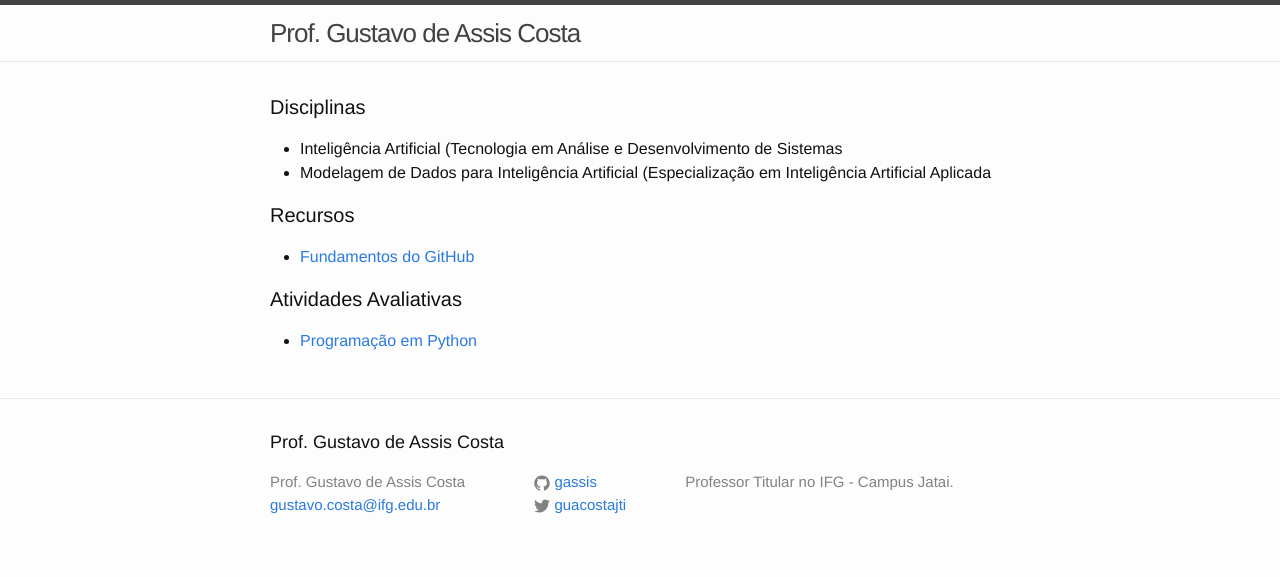
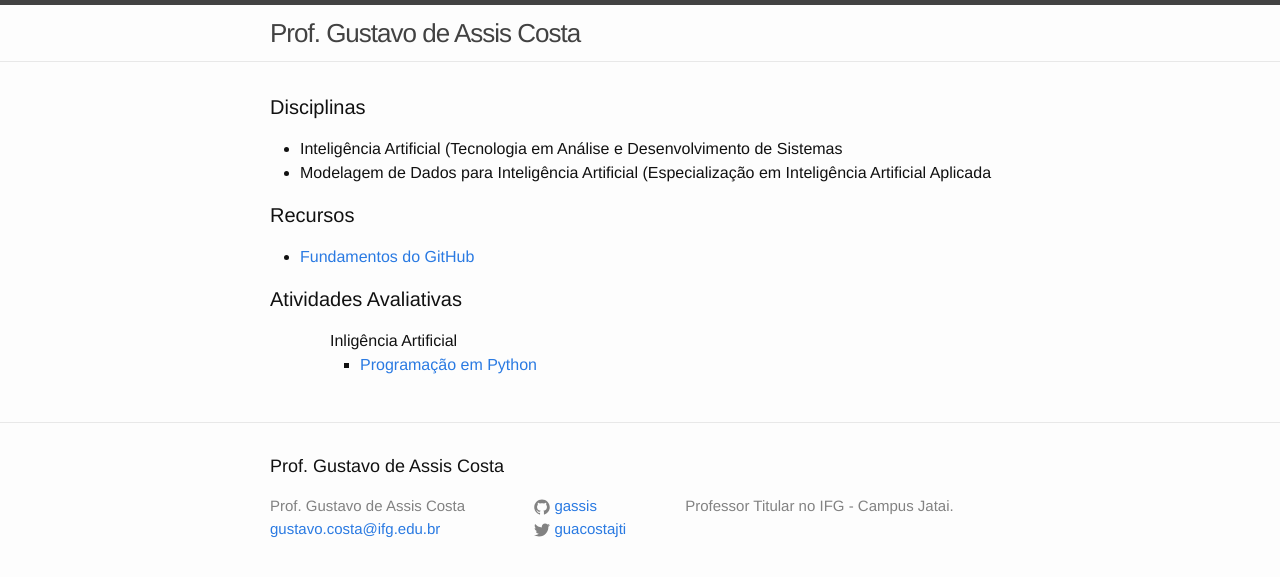
Before and after one commit to gassis/gassis.github.io, a Jekyll site: the page built from index.html, in a window 1280 px wide. Shown: the top 577 px of the page. Built offline with Jekyll 4.4.1, drawn with Linux system fonts in a browser that asks for light colours.

Commit message:
Update index.html

```diff
--- a/index.html
+++ b/index.html
@@ -14,6 +14,10 @@ layout: default
     </ul>
       <h1 class="page-heading">Atividades Avaliativas</h1>
     <ul class="list-group">
-      <li class="list-group-item"><a href="https://classroom.github.com/classrooms/140970825-ia-classroom">Programação em Python</a></li>
+      <ul>
+        Inligência Artificial
+        <ul class="list-group">
+          <li class="list-group-item"><a href="https://classroom.github.com/classrooms/140970825-ia-classroom">Programação em Python</a></li>
+        </ul>
     </ul>
 </div>
```
